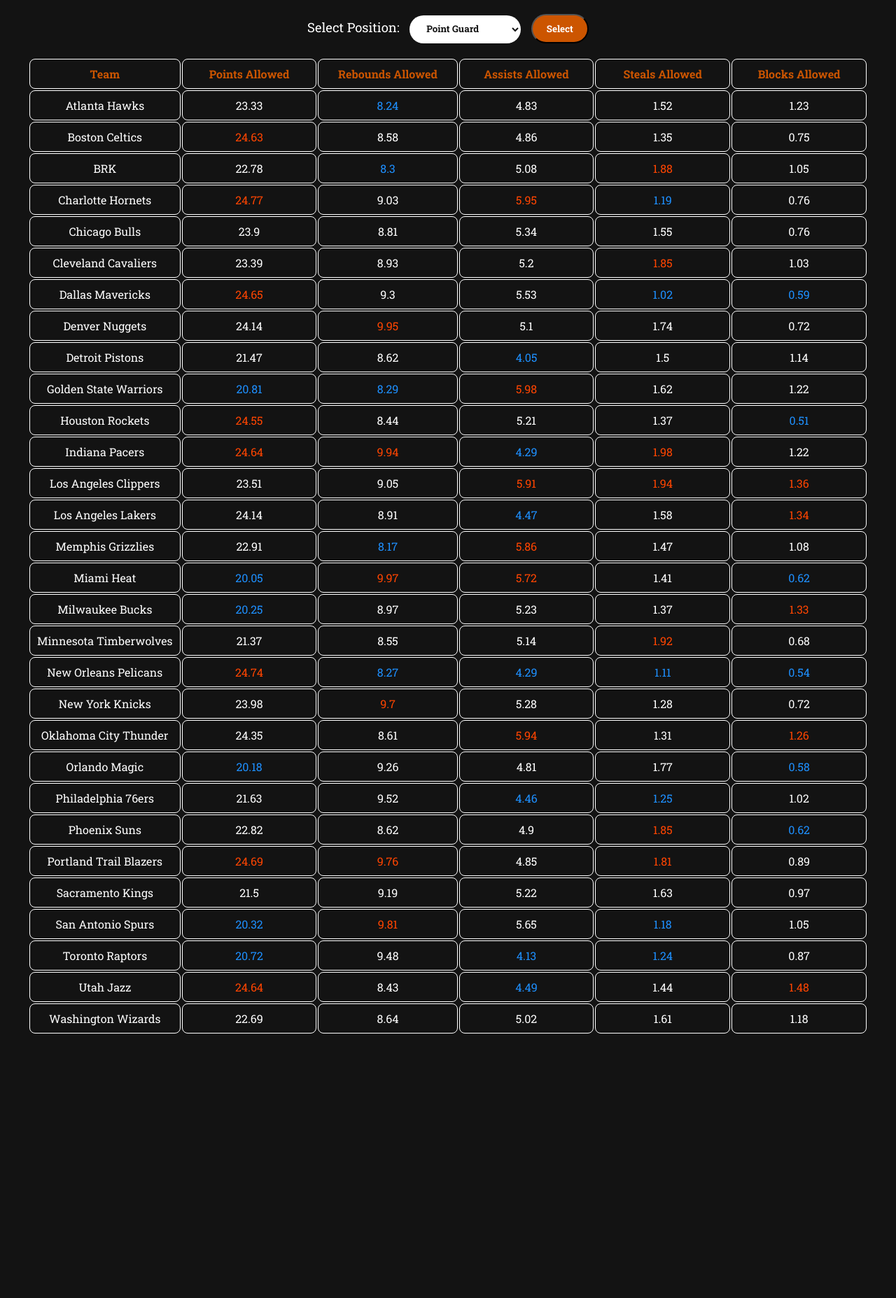
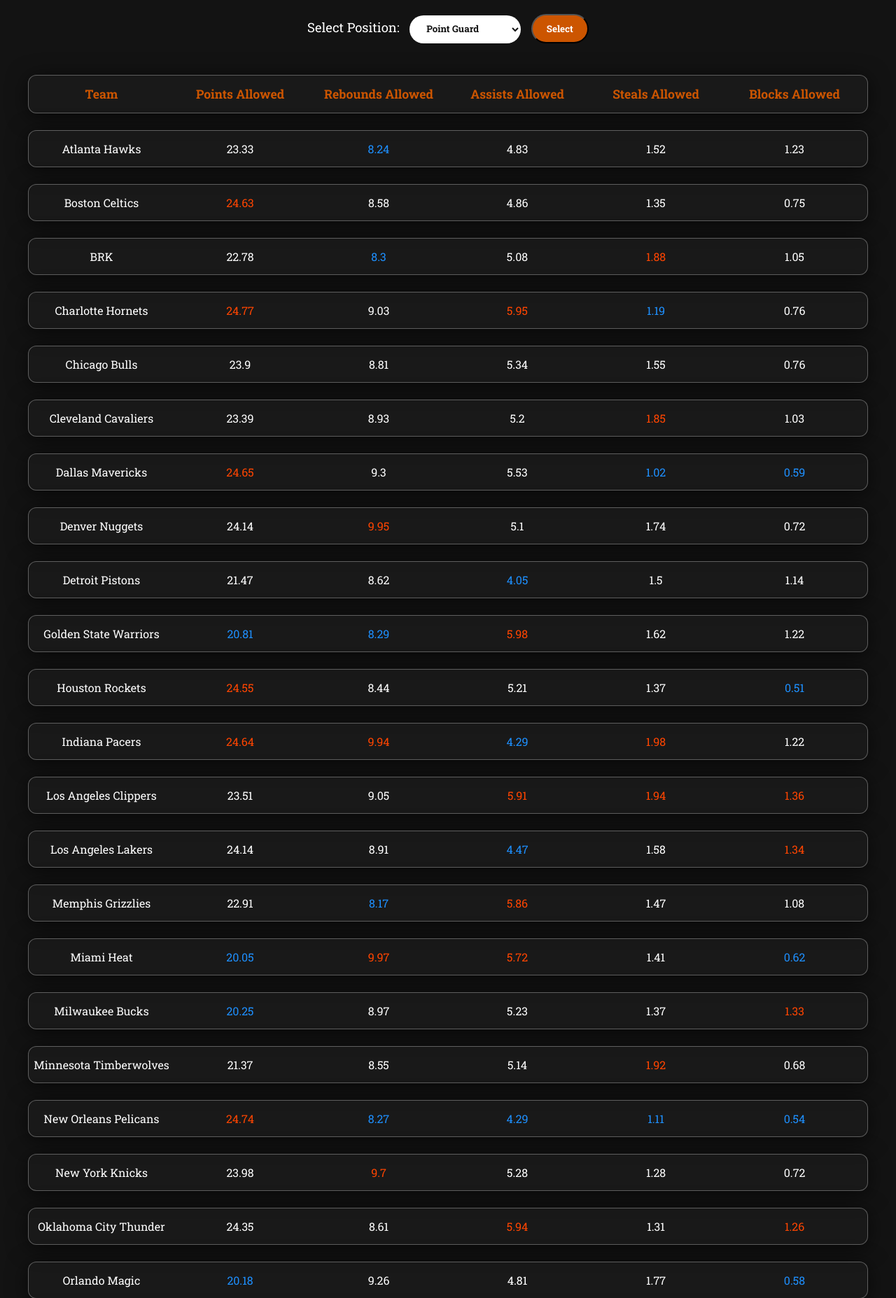
Before and after one commit to pmaddula4/locksmith-picks, a Django app: page /defvpos/ in a window 1280 px wide. Shown: the part 80-1935 px from the top of the page at 70% size. Before the commit the page ends 1557 px from the top, so only its background shows below. Run offline with Django 5.2, Linux system fonts and the light colour scheme; data comes from the database, SQL or seed files in the repository.

Commit message:
updated DVP table with actual data, formatted DVP page to look nicer

```diff
--- a/locksmith_picks_app/static/locksmith_picks_app/styles.css
+++ b/locksmith_picks_app/static/locksmith_picks_app/styles.css
@@ -416,32 +416,53 @@
     padding: 20px;
 }
 
+.dvp-table-container {
+    display: flex;
+    justify-content: center;
+    padding: 10px 0;
+    width: 100%;
+}
+
 .dvp-table {
     width: auto;
     max-width: 1200px;
     margin: 0 auto;
     border-collapse: separate;
-  border-spacing: 5px 10px;
+    border-spacing: 0px 15px;
     color: #fff;
     text-align: center;
 }
 
-
-.dvp-table td,
-.dvp-table th {
-    width: 300px;
-    padding: 10px;
-    border: 1px solid #fff;
-    border-radius: 8px;
+.row-card {
+    background-color: rgba(50, 50, 50, 0.2);
+    border: 1px solid rgba(255, 255, 255, 0.3);
+    border-radius: 12px;
+    padding: 15px 5px;
+    margin-bottom: 9px;
+    min-width: 1200px;
+    box-shadow: 0 4px 30px rgba(0,0,0,0.6);
 }
 
-th a {
+.row-card a {
     color: #CC5500;
+    font-size: 1.1rem;
     text-decoration: none;
+    font-weight: bold;
 }
 
-th a:hover {
+.row-card a:hover {
     text-decoration: underline;
+}
+
+.row-flex {
+    display: flex;
+    justify-content: space-between;
+    align-items: center;
+    text-align: center;
+}
+
+.row-flex span {
+    flex: 1;
 }
 
 .high {
--- a/locksmith_picks_app/templates/locksmith_picks_app/defvpos.html
+++ b/locksmith_picks_app/templates/locksmith_picks_app/defvpos.html
@@ -19,48 +19,60 @@
             </form>
         </div>
 
-        <div class = "dvp-table">
-            <table>
+        <div class = "dvp-table-container">
+            <table class = "dvp-table">
                 <tr>
-                    <th>
+                    <td colspan = "6">
+                        <div class = "row-card">
+                            <div class = "row-flex">
+                                <span>
                                     <a href="?position={{ selected }}&sort=team__name&order={% if current_sort == 'team__name' and current_order == 'asc' %}desc{% else %}asc{% endif %}">
                                     Team
                                     </a>
-                    </th>
-                    <th>
+                                </span>
+                                <span>
                                     <a href="?position={{ selected }}&sort=points_allowed&order={% if current_sort == 'points_allowed' and current_order == 'asc' %}desc{% else %}asc{% endif %}">
                                     Points Allowed
                                     </a>
-                    </th>
-                    <th>
+                                </span>
+                                <span>
                                     <a href="?position={{ selected }}&sort=rebounds_allowed&order={% if current_sort == 'rebounds_allowed' and current_order == 'asc' %}desc{% else %}asc{% endif %}">
                                     Rebounds Allowed
                                     </a>
-                    </th>
-                    <th>
+                                </span>
+                                <span>
                                     <a href="?position={{ selected }}&sort=assists_allowed&order={% if current_sort == 'assists_allowed' and current_order == 'asc' %}desc{% else %}asc{% endif %}">
                                     Assists Allowed
                                     </a>
-                    </th>
-                    <th>
+                                </span>
+                                <span>
                                     <a href="?position={{ selected }}&sort=steals_allowed&order={% if current_sort == 'steals_allowed' and current_order == 'asc' %}desc{% else %}asc{% endif %}">
                                     Steals Allowed
                                     </a>
-                    </th>
-                    <th>
+                                </span>
+                                <span>
                                     <a href="?position={{ selected }}&sort=blocks_allowed&order={% if current_sort == 'blocks_allowed' and current_order == 'asc' %}desc{% else %}asc{% endif %}">
                                     Blocks Allowed
                                     </a>
-                    </th>
+                                </span>
+                            </div>
+                        </div>
+                    </td>
                 </tr>
                 {% for stat in stats %}
                     <tr>
-                        <td>{{ stat.team.get_name_display }}</td>
-                        <td class="{{ stat.flags.points_allowed }}">{{ stat.points_allowed }}</td>
-                        <td class="{{ stat.flags.rebounds_allowed }}">{{ stat.rebounds_allowed }}</td>
-                        <td class="{{ stat.flags.assists_allowed }}">{{ stat.assists_allowed }}</td>
-                        <td class="{{ stat.flags.steals_allowed }}">{{ stat.steals_allowed }}</td>
-                        <td class="{{ stat.flags.blocks_allowed }}">{{ stat.blocks_allowed }}</td>
+                        <td colspan="6">
+                            <div class="row-card">
+                                <div class="row-flex">
+                                    <span>{{ stat.team.get_name_display }}</span>
+                                    <span class="{{ stat.flags.points_allowed }}">{{ stat.points_allowed }}</span>
+                                    <span class="{{ stat.flags.rebounds_allowed }}">{{ stat.rebounds_allowed }}</span>
+                                    <span class="{{ stat.flags.assists_allowed }}">{{ stat.assists_allowed }}</span>
+                                    <span class="{{ stat.flags.steals_allowed }}">{{ stat.steals_allowed }}</span>
+                                    <span class="{{ stat.flags.blocks_allowed }}">{{ stat.blocks_allowed }}</span>
+                                </div>
+                            </div>
+                        </td>
                     </tr>
                 {% endfor %}
             </table>
```
Lines whose indentation alone changed are shown as unchanged.
